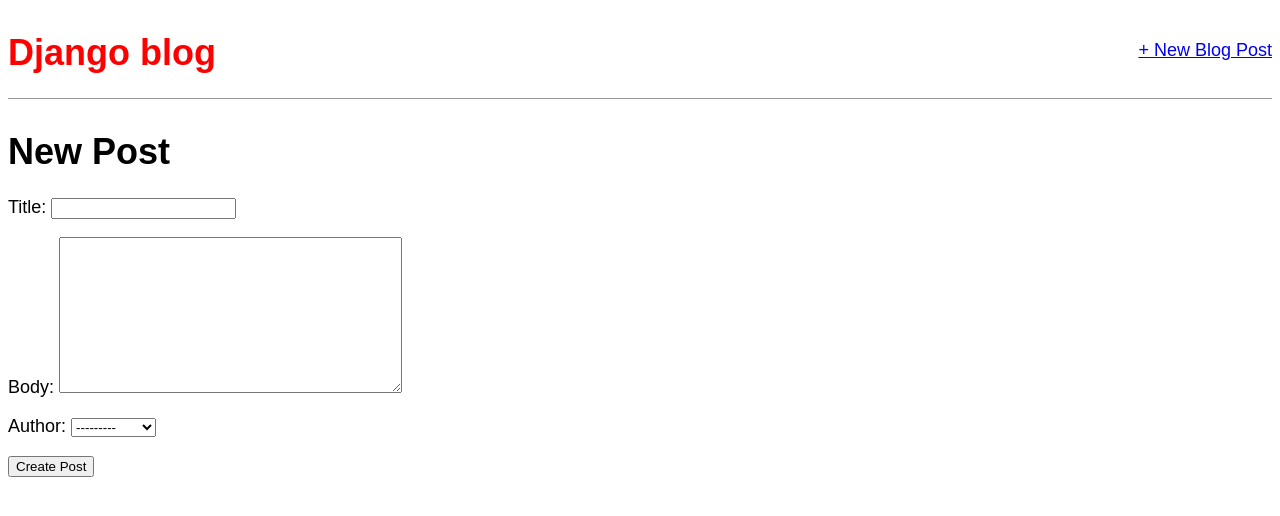
After one commit to munguriek/furry-octo-palm-tree, a Django app: page /post/new/ in a window 1280 px wide. The commit adds this page. Shown: the top 516 px of the page. Run offline with Django 4.2, Linux system fonts and the light colour scheme; data comes from the database, SQL or seed files in the repository; both versions use the stored data as it was after the commit.

Commit message:
Added the full CRUD functionality

```diff
--- a/blog/models.py
+++ b/blog/models.py
@@ -1,4 +1,5 @@
 from django.db import models
+from django.urls import reverse
 
 class Post(models.Model):
     title = models.CharField(max_length=200)
@@ -7,3 +8,6 @@ class Post(models.Model):
 
     def __str__(self):
         return self.title
+
+    def get_absolute_url(self):
+        return reverse('post_detail', args=[str(self.id)])
--- a/blog/urls.py
+++ b/blog/urls.py
@@ -1,7 +1,10 @@
 from django.urls import path
-from .views import BlogHomeView, BlogDetailView
+from .views import (BlogHomeView, BlogDetailView, BlogCreateView, BlogUpdateView, BlogDeleteView)
 
 urlpatterns = [
+    path('post/<int:pk>/delete/', BlogDeleteView.as_view(), name='post_delete'),
+    path('post/<int:pk>/edit', BlogUpdateView.as_view(), name='post_edit'),
     path('post/<int:pk>/', BlogDetailView.as_view(), name='post_detail'),
+    path('post/new/', BlogCreateView.as_view(), name='post_new'),
     path('', BlogHomeView.as_view(), name='home'),
 ]
--- a/blog/views.py
+++ b/blog/views.py
@@ -1,4 +1,6 @@
 from django.views.generic import ListView, DetailView
+from django.views.generic.edit import CreateView, UpdateView, DeleteView
+from django.urls import reverse_lazy
 from .models import Post
 
 class BlogHomeView(ListView):
@@ -10,3 +12,18 @@ class BlogDetailView(DetailView):
     model = Post
     template_name = 'post_detail.html'
     context_object_name = 'post'
+
+class BlogCreateView(CreateView):
+    model = Post
+    template_name = 'post_new.html'
+    fields = ['title', 'body', 'author']
+
+class BlogUpdateView(UpdateView):
+    model = Post
+    template_name = 'post_edit.html'
+    fields = ['title', 'body']
+
+class BlogDeleteView(DeleteView):
+    model = Post
+    template_name = 'post_delete.html'
+    success_url = reverse_lazy('home')
--- a/templates/base.html
+++ b/templates/base.html
@@ -10,7 +10,12 @@
 </head>
 <body>
     <header>
-        <h1><a href="{% url 'home' %}">Django blog</a></h1>
+        <div class="nav-left">
+            <h1><a href="{% url 'home' %}">Django blog</a></h1>
+        </div>
+        <div class="nav-right">
+            <a href="{% url 'post_new' %}">+ New Blog Post</a>
+        </div>
     </header>
     {%block content%}
     {%endblock content%}
--- a/templates/post_detail.html
+++ b/templates/post_detail.html
@@ -5,4 +5,6 @@
     <h2>{{ post.title }}</h2>
     <p>{{ post.body }}</p>
 </div>
+<a href="{% url 'post_edit' post.pk %}">Edit Post</a>
+<a href="{% url 'post_delete' post.pk %}">Delete Post</a>
 {% endblock content %}
--- /dev/null
+++ b/templates/post_new.html
@@ -0,0 +1,12 @@
+{%extends 'base.html'%}
+
+{%block title%}Blog Create{%endblock title%}
+
+{%block content%}
+    <h1>New Post</h1>
+    <form action="" method="post">
+        {%csrf_token%}
+        {{form.as_p}}
+        <input type="submit" value="Create Post">
+    </form>
+{%endblock content%}
```
Also changed, not shown: templates/post_delete.html (added, +11 -0 lines), templates/post_edit.html (added, +12 -0 lines), db.sqlite3.
